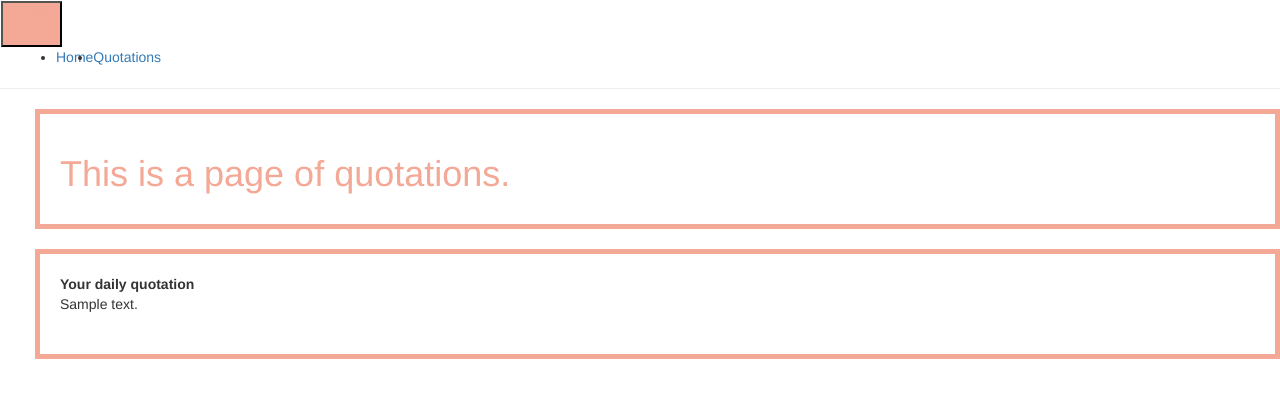
After one commit to chrishaining/PythonFlaskToDoList2, a Flask app: page /quotations in a window 1280 px wide. The commit adds this page. Shown: the top 398 px of the page. Run offline with Flask 2, Linux system fonts and the light colour scheme; tables that the repository leaves empty hold one stand-in row (values such as "Sample post"); some libraries are stand-ins or nearby versions.

Commit message:
adds quotations page

```diff
--- a/app/routes.py
+++ b/app/routes.py
@@ -1,5 +1,5 @@
 from app import app, db
-from app.models import User, Task
+from app.models import User, Task, Quotation
 from flask import render_template, request, redirect
 
 
@@ -25,3 +25,8 @@ def update(task_id):
     task.done = True
     db.session.commit()
     return redirect('/tasks')
+
+@app.route('/quotations')
+def quotations():
+    quotations = Quotation.query.all()
+    return render_template('quotations.html', title="Quotations", quotations=quotations)
--- a/app/static/css/styles.css
+++ b/app/static/css/styles.css
@@ -1,7 +1,29 @@
 h1 {
-    color: blue
+    color: #F4A896
 }
 
 h2 {
-    color: gold
+    color: white
 }
+
+.navbar-toggler-icon {
+    color: #F4A896;
+    padding-left: 20px;
+    font-size: 200%
+}
+
+.navbar-brand {
+    color: #F4A896
+}
+
+.row {
+    margin-left: 20px;
+    margin-bottom: 20px;
+    padding: 20px;
+    border: solid 5px #F4A896;
+}
+
+button {
+    background-color: #F4A896;
+    color: #358597
+}
--- a/app/templates/base.html
+++ b/app/templates/base.html
@@ -12,11 +12,22 @@
 </head>
 
 <body>
-    <ul>
-        <li><a href="/tasks">Home</a></li>
-        <!-- <li><a href="/tasks/add">Add a Task</a></li> -->
 
-    </ul>
+    <div class="header">
+        <nav class="navbar fixed-top navbar-expand-sm">
+            <button class="navbar-toggler hidden-sm" data-toggle="collapse" data-target="#navbarMenu">
+                        <span class="navbar-toggler-icon">&#9776</span>
+                    </button>
+            <div class="collapse navbar-collapse" id="navbarMenu">
+                <ul class="navbar-nav">
+                    <li><a href="/tasks">Home</a></li>
+                    <li><a href="/quotations">Quotations</a></li>
+                    </li>
+                </ul>
+            </div>
+        </nav>
+    </div>
+
     <hr> {% block content %}{% endblock %}
 
     <script src="https://code.jquery.com/jquery-3.4.1.slim.min.js" integrity="sha384-J6qa4849blE2+poT4WnyKhv5vZF5SrPo0iEjwBvKU7imGFAV0wwj1yYfoRSJoZ+n" crossorigin="anonymous"></script>
--- a/app/templates/index.html
+++ b/app/templates/index.html
@@ -1,6 +1,6 @@
 {% extends "base.html" %} {% block content %}
 
-<div class='container'>
+<div class='container-fluid'>
     <div class="row">
         <h1>Hi, {{ user.username }}!</h1>
     </div>
@@ -12,9 +12,10 @@
             <input type="text" name="title" id="title" />
             <label for="description">Description:</label>
             <textarea name="description" id="description" rows="4" cols="80"></textarea>
-            <input type="submit" value="Add Task">
+            <button type="submit" value="Add Task"></button>
         </form>
     </div>
+
     <div class="row">
         <h2>Your tasks</h2>
         <div class="table table-striped table-responsive">
--- /dev/null
+++ b/app/templates/quotations.html
@@ -0,0 +1,21 @@
+{% extends "base.html" %} {% block content %}
+
+<div class='container-fluid'>
+    <div class="row">
+        <h1>This is a page of quotations.</h1>
+    </div>
+    <div class="row">
+        <div class="table table-striped">
+            <table>
+                <th>Your daily quotation</th>
+                {% for quotation in quotations %}
+                <tr>
+                    <td>{{ quotation.contents }}</td>
+                </tr>
+                {% endfor %}
+            </table>
+        </div>
+    </div>
+</div>
+
+{% endblock %}
```
Also changed, not shown: app/models.py (+7 -0 lines), migrations/versions/2a25c699a7c7_.py (added, +32 -0 lines), seeds.py (+21 -2 lines), app.db.
